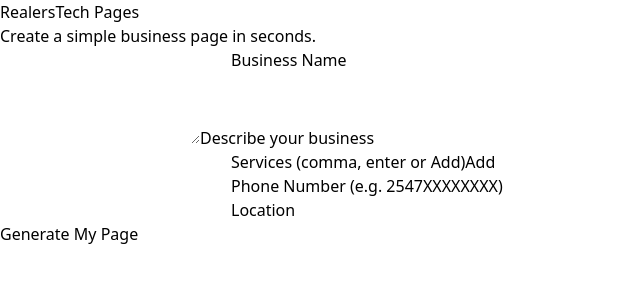
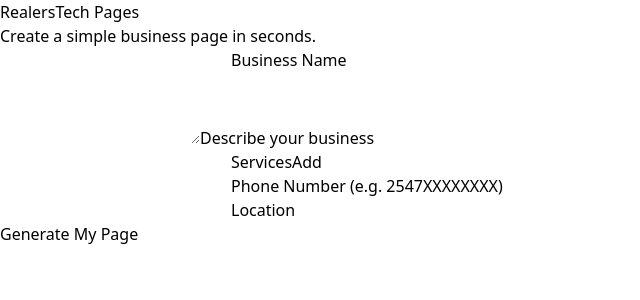
Before and after one commit to Otieno602/smallbiz-page-generator-frontend, a React (Vite) app: page / in a window 1280 px wide. Shown: the top 300 px of the page, without its empty margins (0-640 px from the left). Built offline with nearby package versions, Linux system fonts and the light colour scheme.

Commit message:
added some tweaks

```diff
--- a/src/pages/CreatePage.jsx
+++ b/src/pages/CreatePage.jsx
@@ -187,7 +187,7 @@
               peer-focus:text-blue-600
               bg-white px-1"
               >
-                Services (comma, enter or Add)
+                Services
               </label>
 
               {/* Add Button (now stable) */}
```
